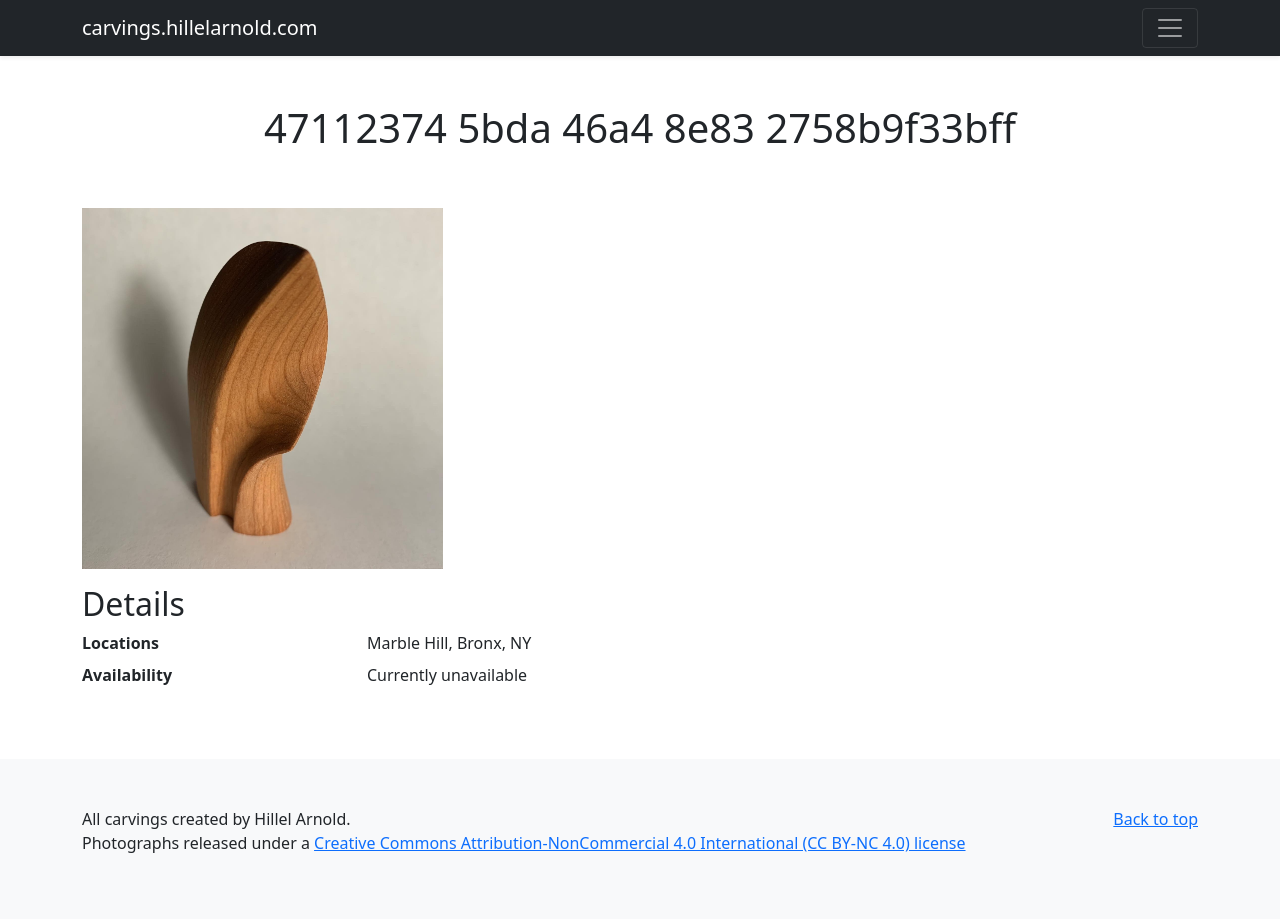
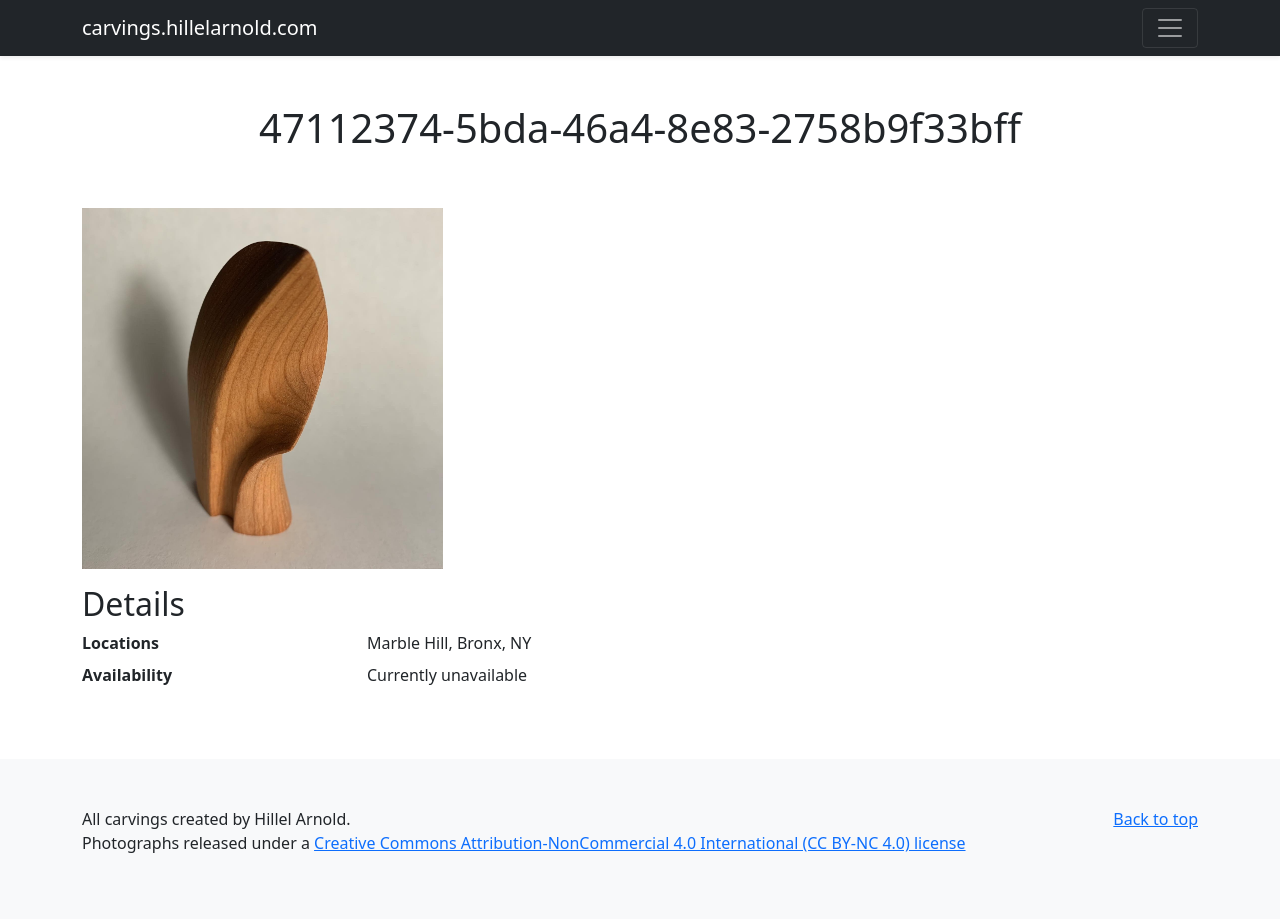
Before and after one commit to helrond/carvings, a Jekyll site: the page built from _carvings/47112374-5bda-46a4-8e83-2758b9f33bff.md, in a window 1280 px wide. Built offline with Jekyll 4.4.1, drawn with Linux system fonts in a browser that asks for light colours; nearby versions of some CDN libraries.

Commit message:
better page titles

```diff
--- a/_layouts/carving.html
+++ b/_layouts/carving.html
@@ -3,6 +3,7 @@ layout: default
 title: Carving
 ---
 
+<h1 class="text-center mt-5">{{page.id | remove: "/carvings/"}}</h1>
 <div class="py-5">
   <div class="container">
     <div class="row row-cols-1 row-cols-sm-2 row-cols-md-3 g-3 align-items-start">
--- a/_layouts/default.html
+++ b/_layouts/default.html
@@ -37,7 +37,6 @@
       </div>
     </header>
     <main>
-      <h1 class="text-center mt-5">{{page.title}}</h1>
       {{content}}
     </main>
 
--- a/_layouts/list.html
+++ b/_layouts/list.html
@@ -3,6 +3,7 @@ title: Carvings
 layout: default
 ---
 
+<h1 class="text-center mt-5">{{page.title}}</h1>
 <div class="py-5">
   <div class="container">
     <div class="row row-cols-1 row-cols-sm-2 row-cols-md-3 row-cols-lg-4 g-3">
```
